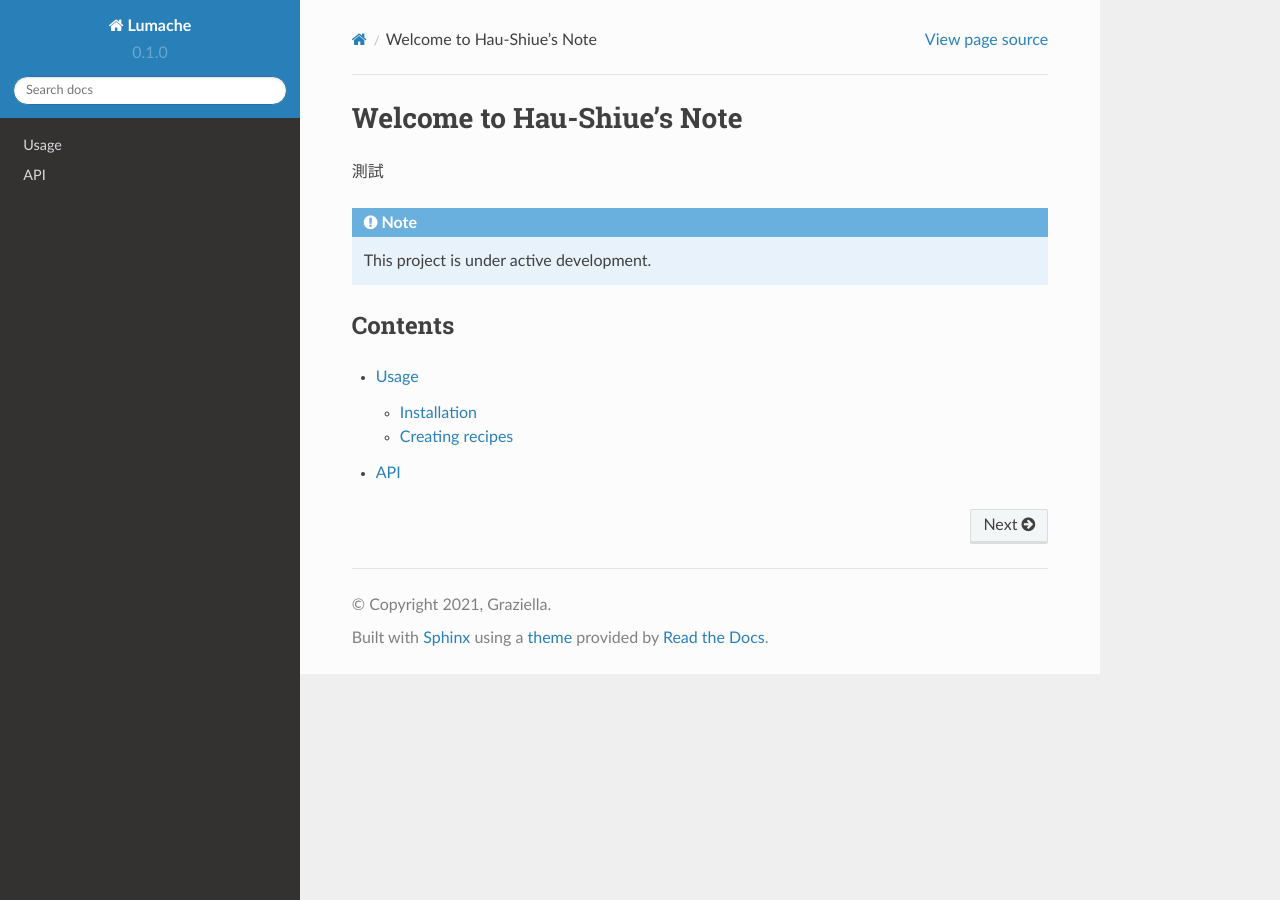
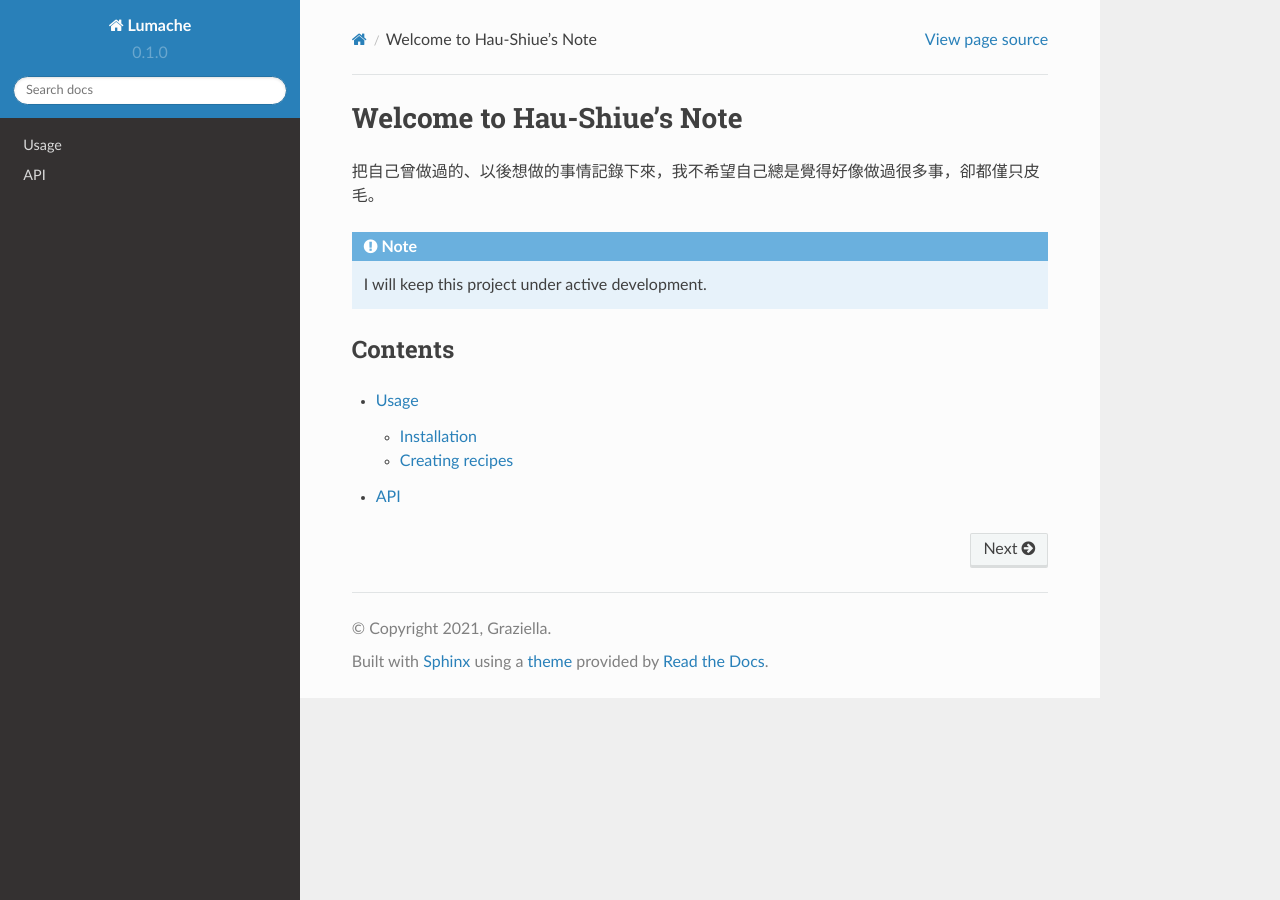
Before and after one commit to fortitude308/HS_read_the_docs, a Sphinx documentation site: the page built from docs/source/index.rst, in a window 1280 px wide. Built offline with Sphinx 7.4.7 and the Read the Docs theme 2.0.0, drawn with Linux system fonts in a browser that asks for light colours.

Commit message:
note
note

```diff
--- a/docs/source/index.rst
+++ b/docs/source/index.rst
@@ -1,11 +1,11 @@
 Welcome to Hau-Shiue's Note
 ===================================
 
-測試
+把自己曾做過的、以後想做的事情記錄下來，我不希望自己總是覺得好像做過很多事，卻都僅只皮毛。
 
 .. note::
 
-   This project is under active development.
+   I will keep this project under active development.
 
 Contents
 --------
```
